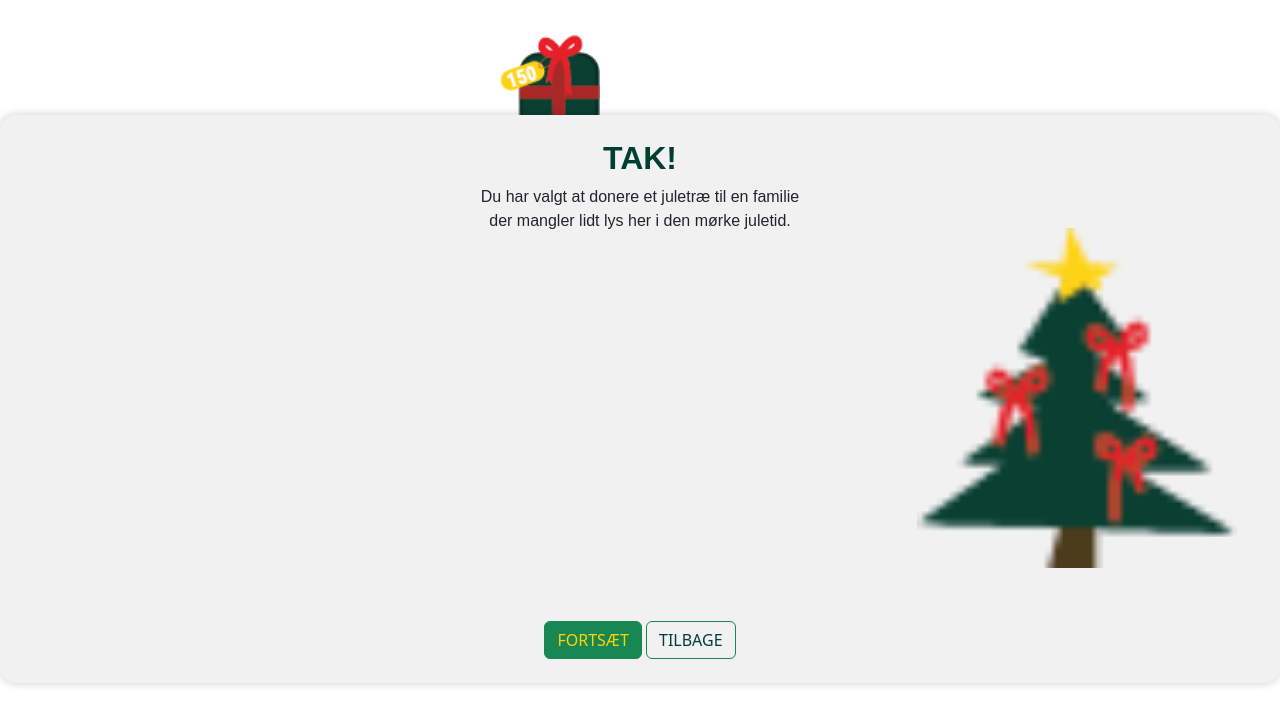
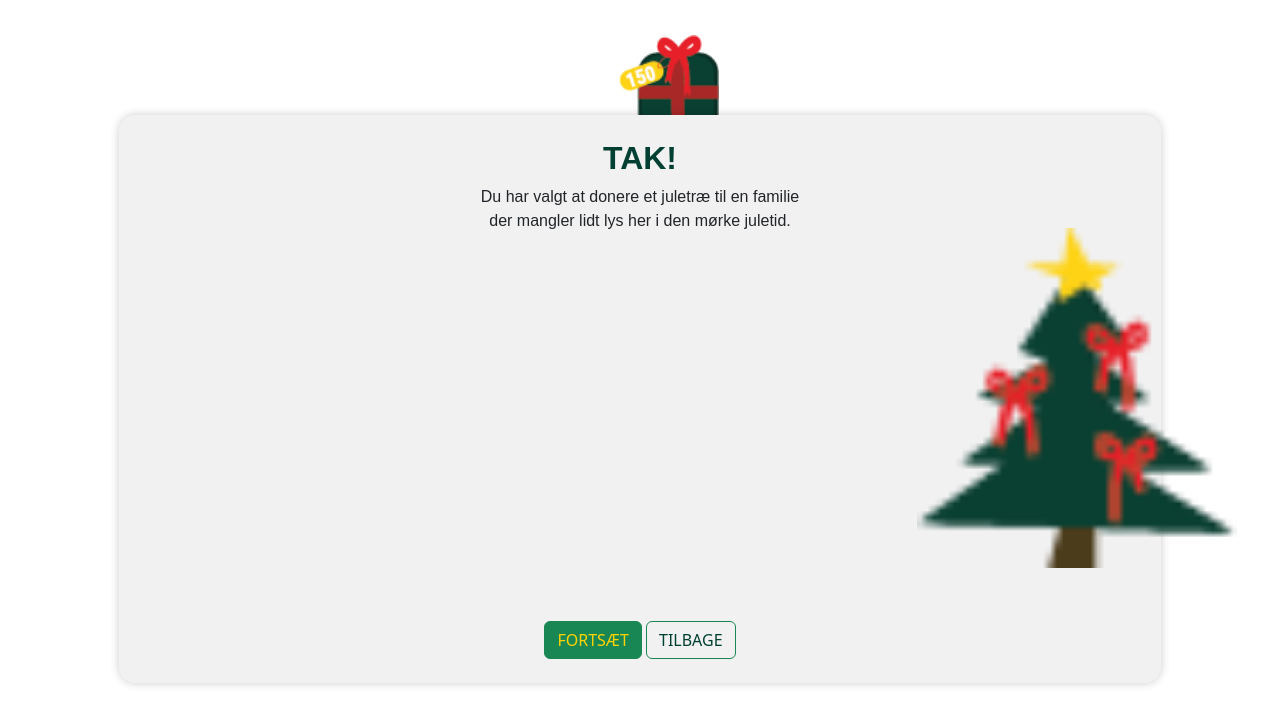
Before and after one commit to sofiepiszczek/Julehjaelp, a PHP site: the page made by popup underside.php in a window 1280 px wide; the page is wider, and only the part inside the window is pictured. Shown: the top 725 px of that part. Run offline with PHP 8.4, Linux system fonts and the light colour scheme; style sheets or scripts are compiled from the project's sources; some libraries are stand-ins or nearby versions; some web fonts are replaced.

Commit message:
rettelse af størrelse på PopUppen

```diff
--- a/popup underside.php
+++ b/popup underside.php
@@ -23,7 +23,7 @@ require "settings/init.php";
 
 
 <!-- Popup container -->
-<div >
+<div class="container col-10" >
     <!-- Gave ikon -->
     <div id="gaveIkon" class="position-relative mb-3">
         <img src="images/lillegave.png" alt="Gave icon 150kr" style="width: 100px">
```
